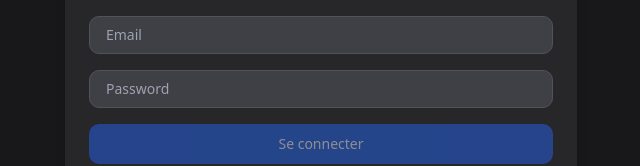
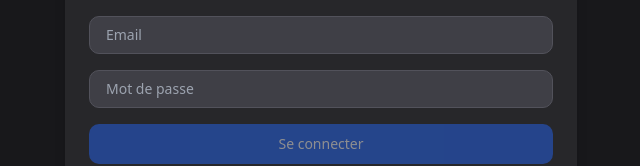
Before and after one commit to Jaden38/LibMa, a Next.js app in the folder frontend/: page /auth in a window 1280 px wide. Shown: the part 338-504 px from the top of the page, without its empty margins (319-959 px from the left). Built offline with nearby package versions, Linux system fonts and the light colour scheme.

Commit message:
fix(Langugage): Translate  english wording

```diff
--- a/frontend/pages/auth.tsx
+++ b/frontend/pages/auth.tsx
@@ -82,22 +82,22 @@ const AuthPage: React.FC = () => {
           <div>
             <Input
               type="password"
-              placeholder="Password"
+              placeholder="Mot de passe"
               value={password}
               onChange={(e) => setPassword(e.target.value)}
               className="w-full bg-zinc-700 border border-zinc-600 text-sm text-zinc-100 rounded-md p-2 focus:outline-none focus:ring-2 focus:ring-blue-400"
-              aria-label="Password"
+              aria-label="Mot de passe"
             />
           </div>
           {activeTab === "register" && (
             <div>
               <Input
                 type="password"
-                placeholder="Confirm Password"
+                placeholder="Confirmer le mot de passe"
                 value={confirmPassword}
                 onChange={(e) => setConfirmPassword(e.target.value)}
                 className="w-full bg-zinc-700 border border-zinc-600 text-sm text-zinc-100 rounded-md p-2 focus:outline-none focus:ring-2 focus:ring-blue-400"
-                aria-label="Confirm password"
+                aria-label="Confirmer le mot de passe"
               />
             </div>
           )}
```
